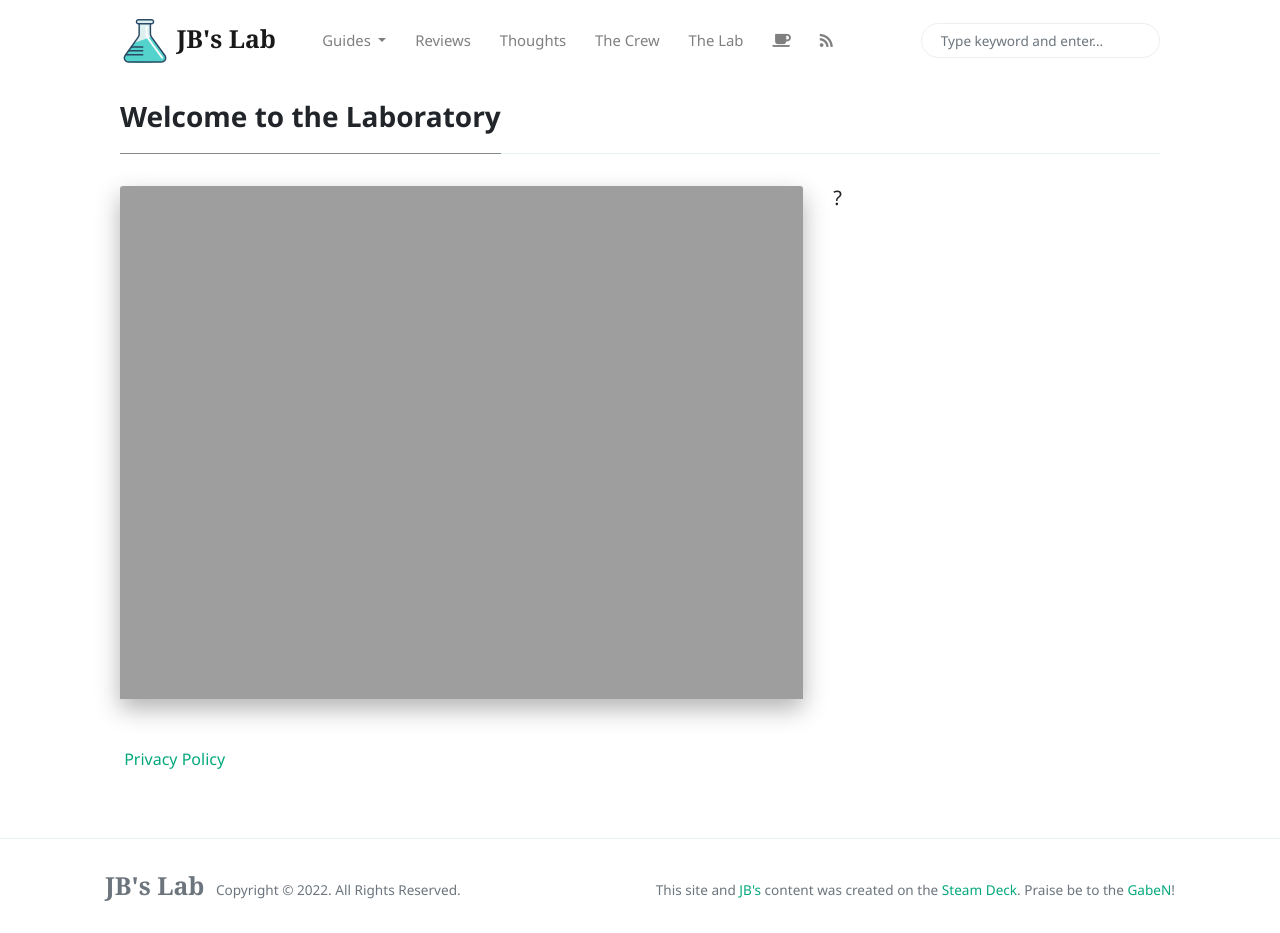
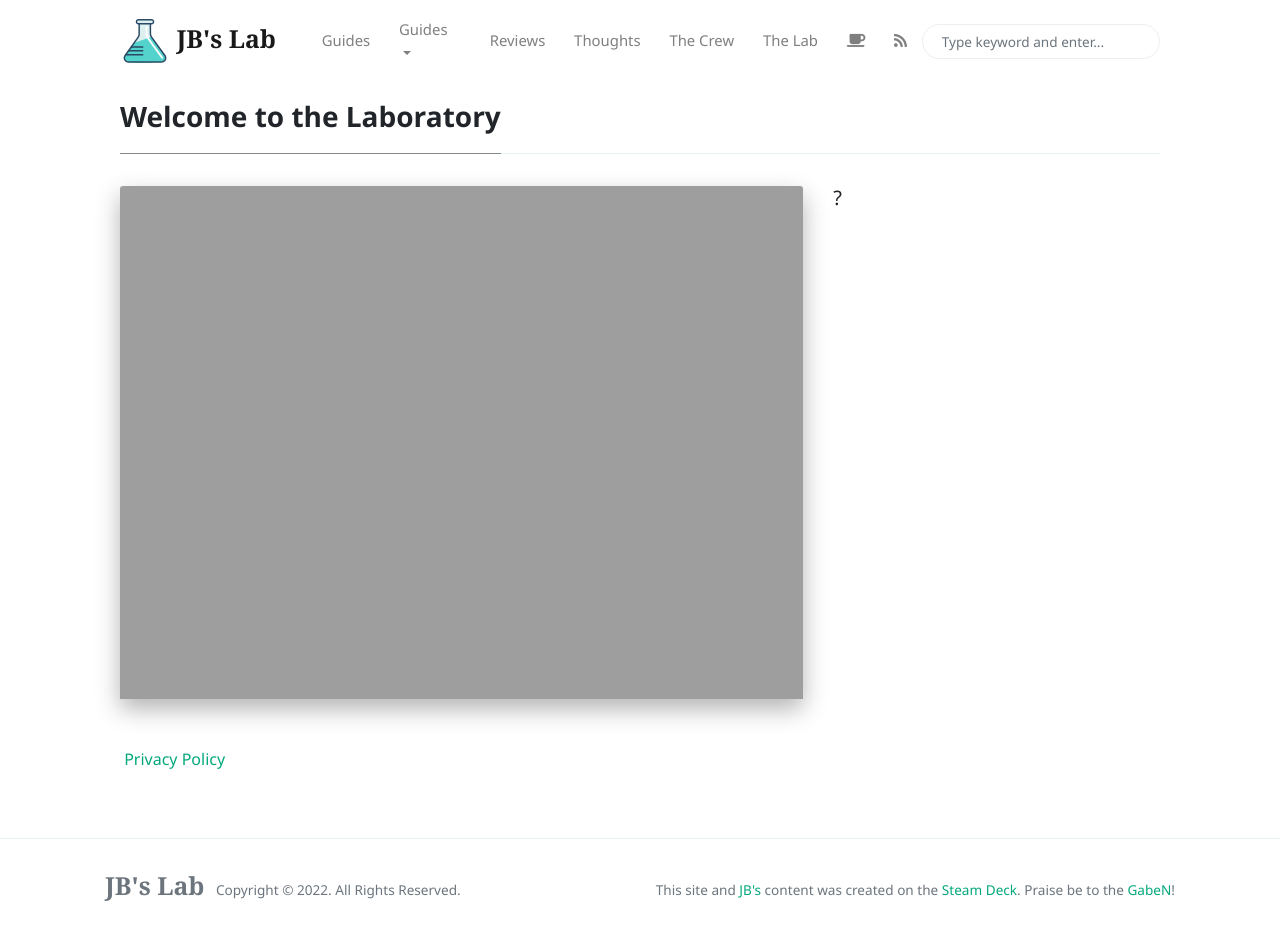
Before and after one commit to JohnnyBlocks/JBs-Lab-Production, a Jekyll site: the page built from _pages/about-the-lab.md, in a window 1280 px wide and 933 px high. Built offline with Jekyll 4.4.1, drawn with Linux system fonts in a browser that asks for light colours; nearby versions of some CDN libraries.

Commit message:
navigation

```diff
--- a/_includes/menu-header.html
+++ b/_includes/menu-header.html
@@ -2,18 +2,18 @@
 <li class="nav-item">
     <a class="nav-link" href="{{site.baseurl}}/">Home</a>
 </li>
+-->
 <li class="nav-item dropdown">
-    <a class="nav-link" title="Guides & 'How-To' Articles" href="{{site.baseurl}}/how-to-guides.html">Guides</a>
+    <a class="nav-link" title="Guides & 'How-To' Articles" href="{{site.baseurl}}/how-to-/index.html">Guides</a>
 </li>
--->
 <li class="nav-item dropdown">
     <a class="nav-link dropdown-toggle" href="#" id="navbarDropdown" role="button" data-toggle="dropdown" aria-haspopup="true" aria-expanded="false">
         Guides
     </a>
     <div class="dropdown-menu" aria-labelledby="navbarDropdown">
-      <a class="dropdown-item" href="{{site.baseurl}}/how-to-guides.html">All 'How-To' Guides</a>
+      <a class="dropdown-item" href="{{site.baseurl}}/how-to/index.html">All 'How-To' Guides</a>
       <div class="dropdown-divider"></div>
-      <a class="dropdown-item" href="{{site.baseurl}}/how-to-guides.html#steamdeck">SteamDeck</a>
+      <a class="dropdown-item" href="{{site.baseurl}}/how-to/index.html#steamdeck">SteamDeck</a>
     </div>
   </li>
 <li class="nav-item">
```
